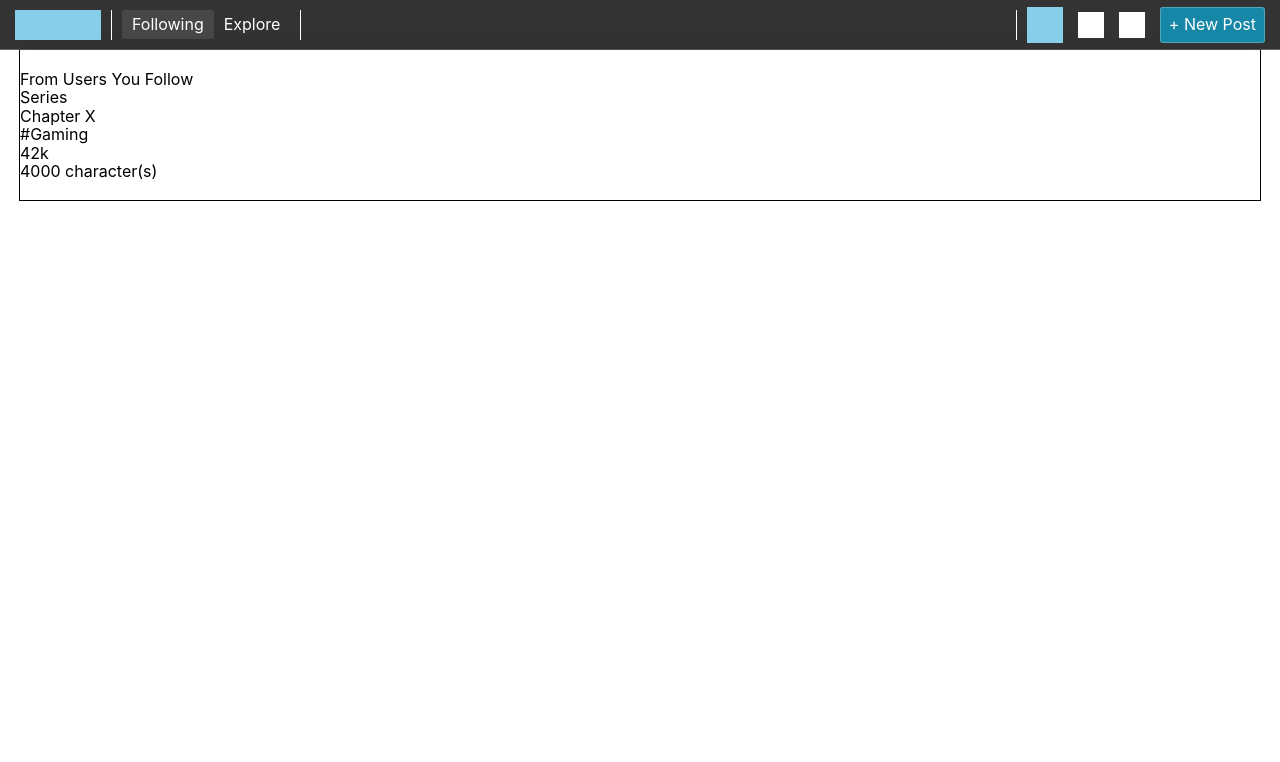
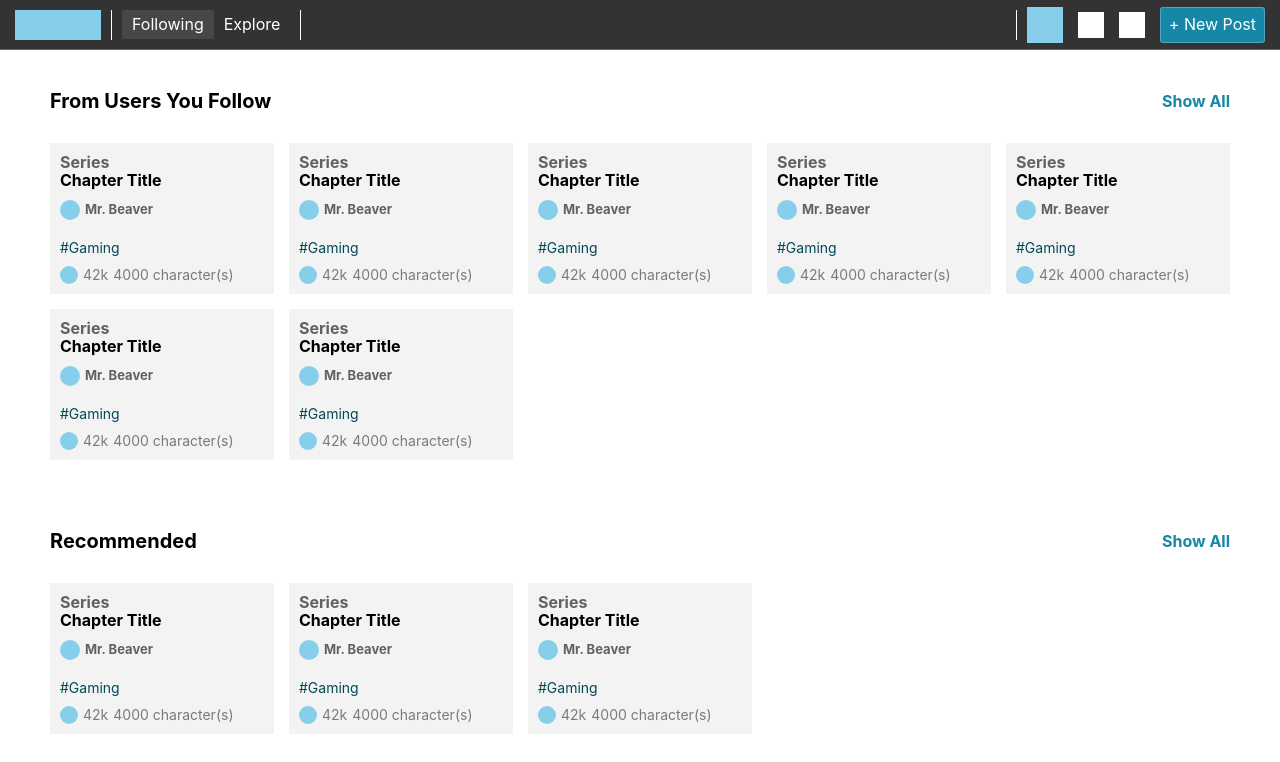
Before and after one commit to KevinKVJ/BIZZ, a React (Vite) app: page / in a window 1280 px wide. Shown: the top 762 px of the page. Built offline with nearby package versions, Linux system fonts and the light colour scheme.

Commit message:
Finished the IndexPage(following)

```diff
--- a/src/index.scss
+++ b/src/index.scss
@@ -10,7 +10,7 @@ body {
 }
 
 body {
-    font-family: -apple-system, BlinkMacSystemFont, 'Segoe UI', 'Roboto', 'Oxygen',
+    font-family: Inter, -apple-system, BlinkMacSystemFont, 'Segoe UI', 'Roboto', 'Oxygen',
         'Ubuntu', 'Cantarell', 'Fira Sans', 'Droid Sans', 'Helvetica Neue', sans-serif;
     -webkit-font-smoothing: antialiased;
     -moz-osx-font-smoothing: grayscale;
--- a/src/views/indexPage/IndexPage.tsx
+++ b/src/views/indexPage/IndexPage.tsx
@@ -1,22 +1,40 @@
 import { css } from '@emotion/react';
 
-import Followings from './componentParts/Followings';
+import Article from './componentParts/Article';
+import ArticleSection from './componentParts/ArticleSection';
 import Navbar from './componentParts/Navbar';
 
 const IndexPage = () => {
     const indexPageStyles = css`
         > .content {
-            width: 1240px;
-            outline: 1px solid;
+            max-width: 1240px;
+            /* outline: 1px solid; */
             padding: 20px 0;
             margin: 0 auto;
+
+            .followings {
+                margin-bottom: 30px;
+            }
         }
     `;
     return (
         <div className='index_page_wrapper' css={indexPageStyles}>
             <Navbar />
             <div className='content'>
-                <Followings />
+                <ArticleSection title='From Users You Follow' className='followings'>
+                    <Article />
+                    <Article />
+                    <Article />
+                    <Article />
+                    <Article />
+                    <Article />
+                    <Article />
+                </ArticleSection>
+                <ArticleSection title='Recommended'>
+                    <Article />
+                    <Article />
+                    <Article />
+                </ArticleSection>
             </div>
         </div>
     );
--- /dev/null
+++ b/src/views/indexPage/componentParts/Article.tsx
@@ -0,0 +1,90 @@
+import { css } from '@emotion/react';
+
+const Article = () => {
+    const articleStyle = css`
+        /* width: fit-content; */
+        padding: 10px;
+
+        background-color: #0000000c;
+
+        .series_name {
+            color: #00000099;
+            font-weight: 700;
+        }
+
+        .chapter_title {
+            font-weight: 700;
+        }
+
+        .author_info {
+            display: flex;
+            align-items: center;
+            column-gap: 5px;
+
+            margin-top: 10px;
+            margin-bottom: 20px;
+        }
+
+        .author_avatar {
+            width: 20px;
+            height: 20px;
+
+            border-radius: 100px;
+            background-color: skyblue;
+        }
+
+        .author_name {
+            font-weight: 700;
+            font-size: 13px;
+            color: #00000099;
+        }
+
+        .tags {
+            font-size: 14px;
+            color: #014955;
+        }
+
+        .likes_and_stats {
+            display: flex;
+            align-items: center;
+
+            margin-top: 10px;
+            color: #0000007f;
+            font-size: 14px;
+            .likes {
+                display: flex;
+                align-items: center;
+                column-gap: 5px;
+
+                margin-right: 5px;
+
+                .like_icon {
+                    width: 18px;
+                    height: 18px;
+                    border-radius: 100px;
+                    background-color: skyblue;
+                }
+            }
+        }
+    `;
+    return (
+        <div className='article_wrapper' css={articleStyle}>
+            <div className='series_name'>Series</div>
+            <div className='chapter_title'>Chapter Title</div>
+            <div className='author_info'>
+                <div className='author_avatar'></div>
+                <div className='author_name'>Mr. Beaver</div>
+            </div>
+            <div className='tags'>#Gaming</div>
+            <div className='likes_and_stats'>
+                <div className='likes'>
+                    <div className='like_icon'></div>
+                    <div className='like_amount'>42k</div>
+                </div>
+                <div className='stats'>4000 character(s)</div>
+            </div>
+        </div>
+    );
+};
+
+export default Article;
--- /dev/null
+++ b/src/views/indexPage/componentParts/ArticleSection.tsx
@@ -0,0 +1,57 @@
+import { css } from '@emotion/react';
+import { PropsWithChildren } from 'react';
+
+interface articleSectionProps extends PropsWithChildren {
+    title?: string;
+    className?: string;
+}
+
+const ArticleSection = ({
+    title = 'Title',
+    className,
+    children,
+}: articleSectionProps) => {
+    const articleSectionStyle = css`
+        padding: 20px 30px;
+        > .article_section-header {
+            margin-bottom: 30px;
+
+            display: flex;
+            justify-content: space-between;
+            align-items: center;
+
+            .title {
+                font-size: 20px;
+                font-weight: 700;
+            }
+
+            .showall_link {
+                color: #1687a7;
+                font-weight: 700;
+
+                a {
+                    cursor: pointer;
+                }
+            }
+        }
+
+        > .articles_container {
+            display: grid;
+            grid-template-columns: repeat(auto-fill, minmax(215px, 1fr));
+            grid-gap: 15px;
+        }
+    `;
+    return (
+        <div className={`article_section-wrapper ${className}`} css={articleSectionStyle}>
+            <div className='article_section-header'>
+                <div className='title'>{title}</div>
+                <div className='showall_link'>
+                    <a>Show All</a>
+                </div>
+            </div>
+            <div className='articles_container'>{children}</div>
+        </div>
+    );
+};
+
+export default ArticleSection;
--- a/src/views/indexPage/componentParts/Followings.tsx
+++ /dev/null
@@ -1,25 +0,0 @@
-const Followings = () => {
-    return (
-        <div className='followings_wrapper'>
-            <div className='followings_title'>From Users You Follow</div>
-            <div className='block_wrapper'>
-                <div className='series_name'>Series</div>
-                <div className='chapter_title'>Chapter X</div>
-                <div className='author_info'>
-                    <div className='author_avatar'></div>
-                    <div className='author_name'></div>
-                </div>
-                <div className='tags'>#Gaming</div>
-                <div className='likes_and_stats'>
-                    <div className='likes'>
-                        <div className='like_icon'></div>
-                        <div className='like_amount'>42k</div>
-                    </div>
-                    <div className='stats'>4000 character(s)</div>
-                </div>
-            </div>
-        </div>
-    );
-};
-
-export default Followings;
--- a/src/views/indexPage/componentParts/Navbar.tsx
+++ b/src/views/indexPage/componentParts/Navbar.tsx
@@ -1,4 +1,5 @@
 import { css } from '@emotion/react';
+
 import ColumnSplitLine from './ColumnSplitLine';
 
 const Navbar = () => {
@@ -52,6 +53,8 @@ const Navbar = () => {
             display: flex;
             align-items: center;
             column-gap: 15px;
+            flex-shrink: 0;
+            flex-grow: 0;
             .user {
                 width: 36px;
                 height: 36px;
```
